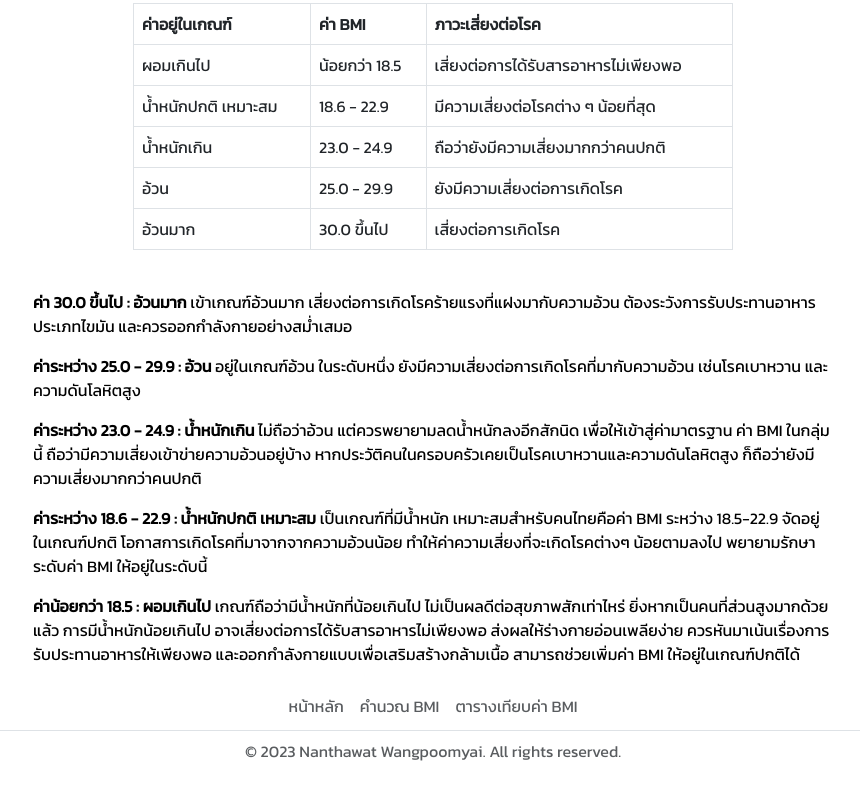
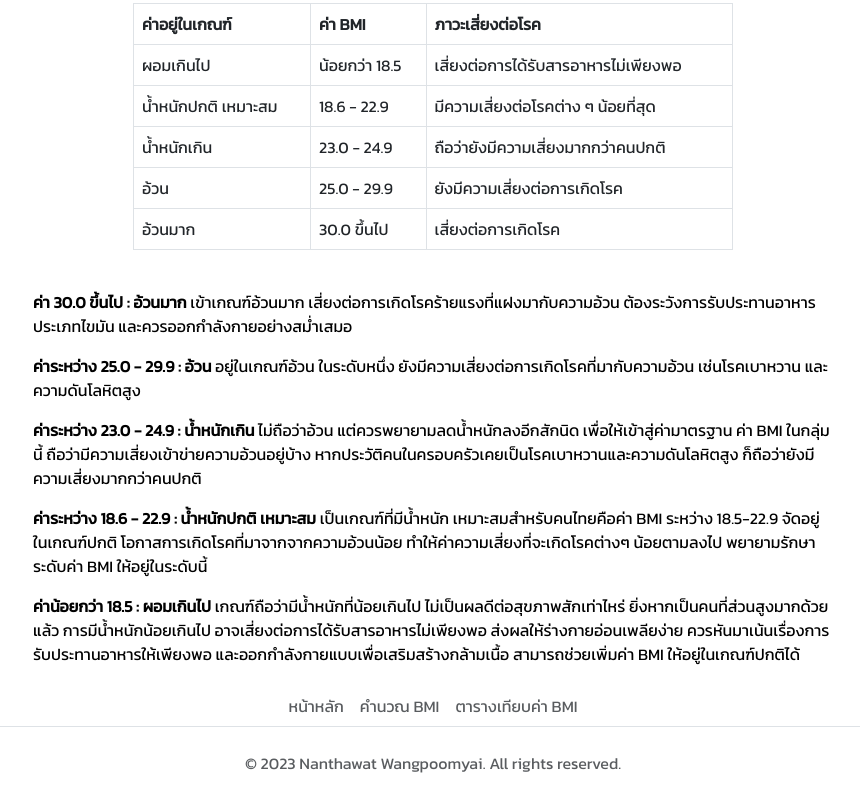
Before and after one commit to TorNanthawat/2BHealthy-Project, a plain HTML site: page index.html in a window 1280 px wide. Shown: the part 1415-2222 px from the top of the page, without its empty margins (207-1067 px from the left). Drawn offline with nearby package versions, Linux system fonts and the light colour scheme.

Commit message:
third commit

```diff
--- a/index.html
+++ b/index.html
@@ -149,14 +149,14 @@
 
     <!-- footer -->
     <div class="container">
-        <footer class="py-1 my-2 ">
-            <ul class="nav justify-content-center border-bottom pb-1 mb-2">
+        <footer class="py-1 my-1 ">
+            <ul class="nav justify-content-center border-bottom mb-2">
                 <li class="nav-item"><a href="#Home" class="nav-link px-2 text-body-secondary">หน้าหลัก</a></li>
                 <li class="nav-item"><a href="#CalBMI" class="nav-link px-2 text-body-secondary">คำนวณ BMI</a></li>
                 <li class="nav-item"><a href="#information" class="nav-link px-2 text-body-secondary">ตารางเทียบค่า BMI</a>
                 </li>
             </ul>
-            <p class="text-center text-body-secondary">&copy; 2023 Nanthawat Wangpoomyai. All rights reserved.</p>
+            <p class="p-footer text-center text-body-secondary my-4">&copy; 2023 Nanthawat Wangpoomyai. All rights reserved.</p>
         </footer>
     </div>
     <!-- footer -->
--- a/style.css
+++ b/style.css
@@ -79,8 +79,6 @@ body {
     border-radius: 5px;
 }
 
-
-
 .nav-link {
     color: #ffffff;
 }
@@ -152,7 +150,13 @@ body {
         font-size: 13px;
     }
 
+    .p-footer {
+        font-size: 12px;
+    }
 
+    footer, li {
+        font-size: 14px;
+    }
 }
 
 /* สำหรับหน้าจอแท็บเล็ต */
```
